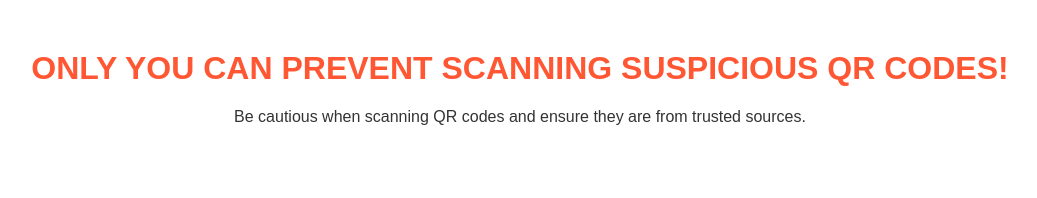
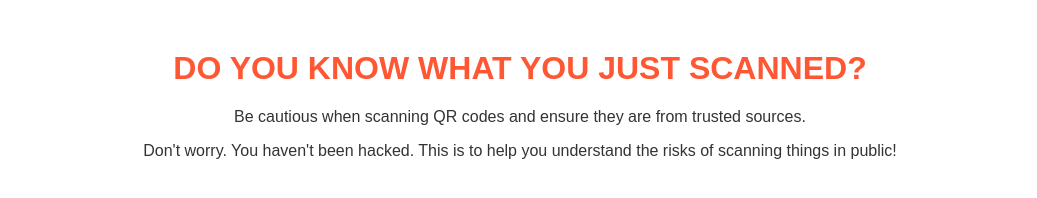
Before and after one commit to 735py/735py.github.io, a plain HTML site: page index.html in a window 1280 px wide. Shown: the whole page, without its empty margins (120-1157 px from the left). Drawn offline with Linux system fonts and the light colour scheme.

Commit message:
Update index.html

```diff
--- a/index.html
+++ b/index.html
@@ -21,7 +21,8 @@
     </style>
 </head>
 <body>
-    <h1>ONLY YOU CAN PREVENT SCANNING SUSPICIOUS QR CODES!</h1>
+    <h1>DO YOU KNOW WHAT YOU JUST SCANNED?</h1>
     <p>Be cautious when scanning QR codes and ensure they are from trusted sources.</p>
+    <p>Don't worry. You haven't been hacked. This is to help you understand the risks of scanning things in public!</p>
 </body>
 </html>
```
